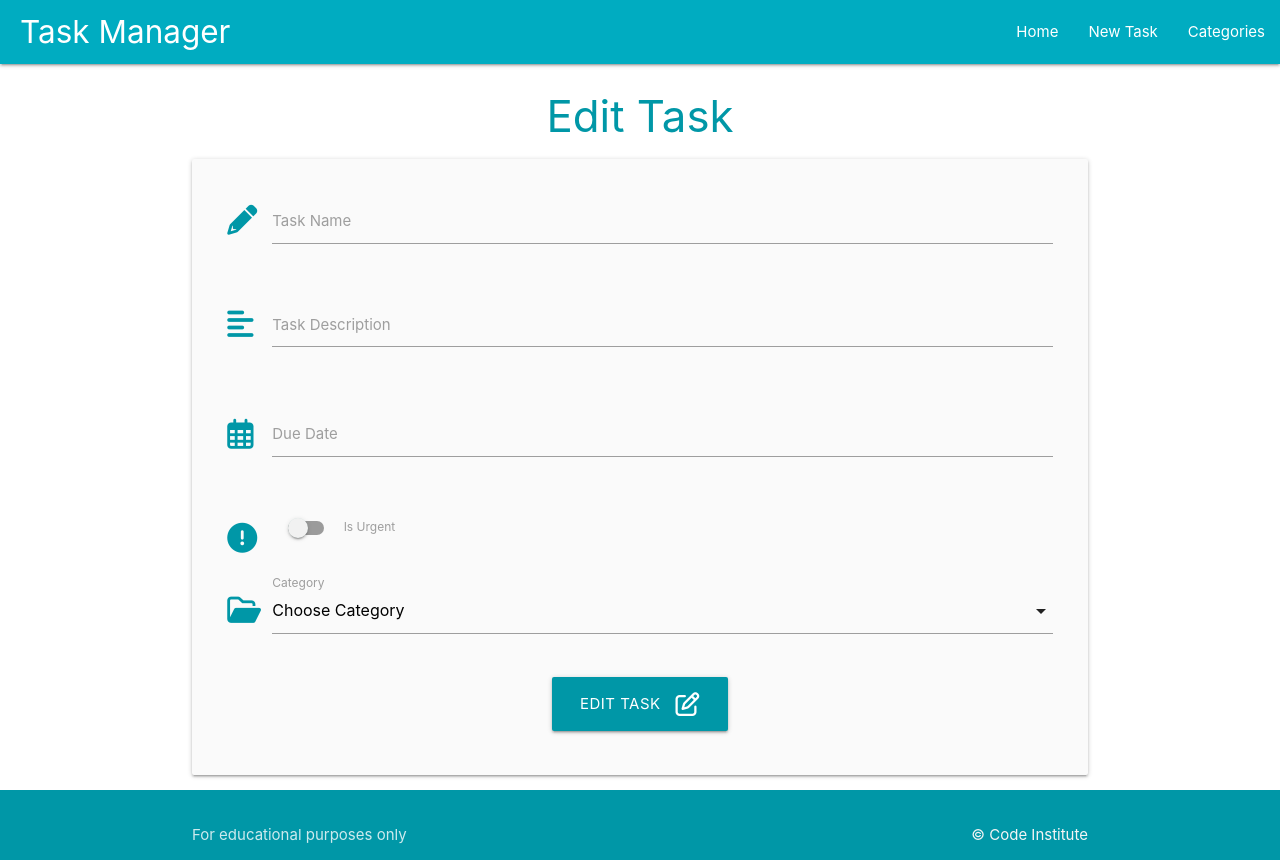
After one commit to BGMwebdev/flask-sqlalchemy-task-manager, a Flask app: template taskmanager/templates/edit_task.html in a window 1280 px wide. The commit adds this page. Run offline with Flask 2, Linux system fonts and the light colour scheme; the template is opened without the code that fills it, so the values that code supplies are empty.

Commit message:
add edit task functionality

```diff
--- /dev/null
+++ b/taskmanager/templates/edit_task.html
@@ -0,0 +1,82 @@
+{% extends "base.html" %}
+{% block content %}
+
+<h3 class="cyan-text text-darken-2 center-align">Edit Task</h3>
+
+<div class="row card-panel grey lighten-5">
+    <form class="col s12" method="POST" action="{{ url_for('edit_task', task_id=task.id) }}">
+        <!-- task_name -->
+        <div class="row">
+            <div class="input-field col s12">
+                <i class="fa-sharp fa-solid fa-pencil prefix cyan-text text-darken-2"></i>
+                <input id="task_name" name="task_name" value="{{ task.task_name }}" minlength="5" maxlength="50"
+                    type="text" class="validate" required>
+                <label for="task_name">Task Name</label>
+            </div>
+        </div>
+        <!-- task_description -->
+        <div class="row">
+            <div class="input-field col s12">
+                <i class="fa-solid fa-align-left prefix cyan-text text-darken-2"></i>
+                <textarea id="task_description" name="task_description" minlength="5" maxlength="200" type="text"
+                    class="materialize-textarea validate" required>
+                    {{- task.task_description -}}
+                </textarea>
+                <label for="task_description">Task Description</label>
+            </div>
+        </div>
+        <!-- due_date -->
+        <div class="row">
+            <div class="input-field col s12">
+                <i class="fa-regular fa-calendar-alt prefix cyan-text text-darken-2"></i>
+                <input id="due_date" name="due_date" value="{{ task.due_date.strftime('%d %B %Y') }}" type="text"
+                    class="datepicker validate" required>
+                <label for="due_date">Due Date</label>
+            </div>
+        </div>
+        <!-- is_urgent -->
+        <div class="row">
+            <div class="input-field col s12">
+                <div class="switch">
+                    <i class="fa-sharp fa-solid fa-circle-exclamation prefix cyan-text text-darken-2"></i>
+                    <label for="is_urgent">
+                        {% if task.is_urgent == True %}
+                        <input id="is_urgent" name="is_urgent" type="checkbox" checked>
+                        {% else %}
+                        <input id="is_urgent" name="is_urgent" type="checkbox">
+                        {% endif %}
+                        <span class="lever"></span>
+                        Is Urgent
+                    </label>
+                </div>
+            </div>
+        </div>
+        <!-- category_id -->
+        <div class="row">
+            <div class="input-field col s12">
+                <i class="fa-regular fa-folder-open prefix cyan-text text-darken-2"></i>
+                <select name="category_id" id="category_id" class="validate" required>
+                    <option value="" disabled>Choose Category</option>
+                    {% for category in categories %}
+                    {% if category == task.category %}
+                    <option value="{{ category.id }}" selected>{{ category.category_name }}</option>
+                    {% else %}
+                    <option value="{{ category.id }}">{{ category.category_name }}</option>
+                    {% endif %}
+                    {% endfor %}
+                </select>
+                <label for="category_id">Category</label>
+            </div>
+        </div>
+        <!-- submit button -->
+        <div class="row">
+            <div class="col s12 center-align">
+                <button type="submit" class="btn-large cyan darken-2">
+                    Edit Task <i class="fa-regular fa-edit right"></i>
+                </button>
+            </div>
+        </div>
+    </form>
+</div>
+
+{% endblock %}
--- a/taskmanager/templates/tasks.html
+++ b/taskmanager/templates/tasks.html
@@ -24,6 +24,9 @@
     <div class="collapsible-body">
       <strong>{{ task.category }}</strong>
       <p>{{ task.task_description }}</p>
+      <p>
+        <a href="{{ url_for('edit_task', task_id=task.id) }}" class="btn teal accent-3">Edit</a>
+      </p>
     </div>
   </li>
   {% endfor %}
```
Also changed, not shown: taskmanager/routes.py (+15 -0 lines). Lines whose indentation alone changed are shown as unchanged.
